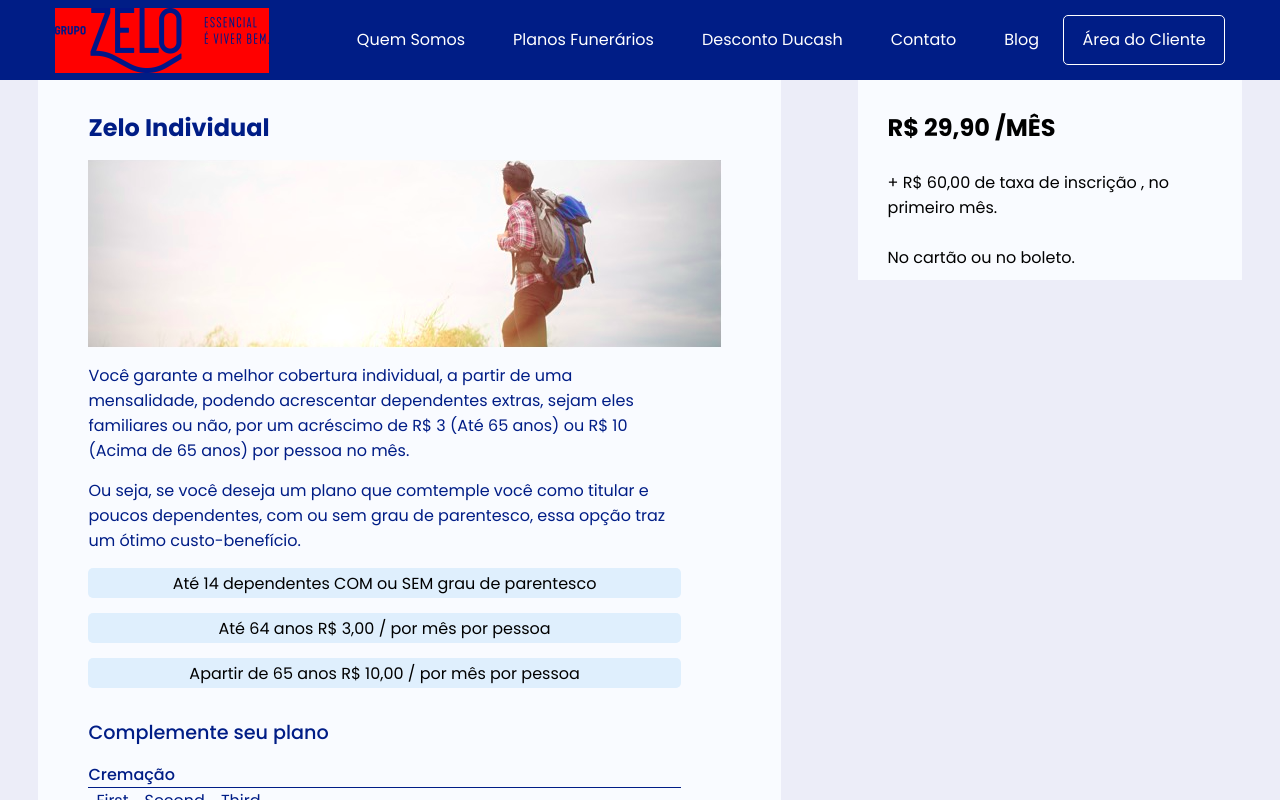
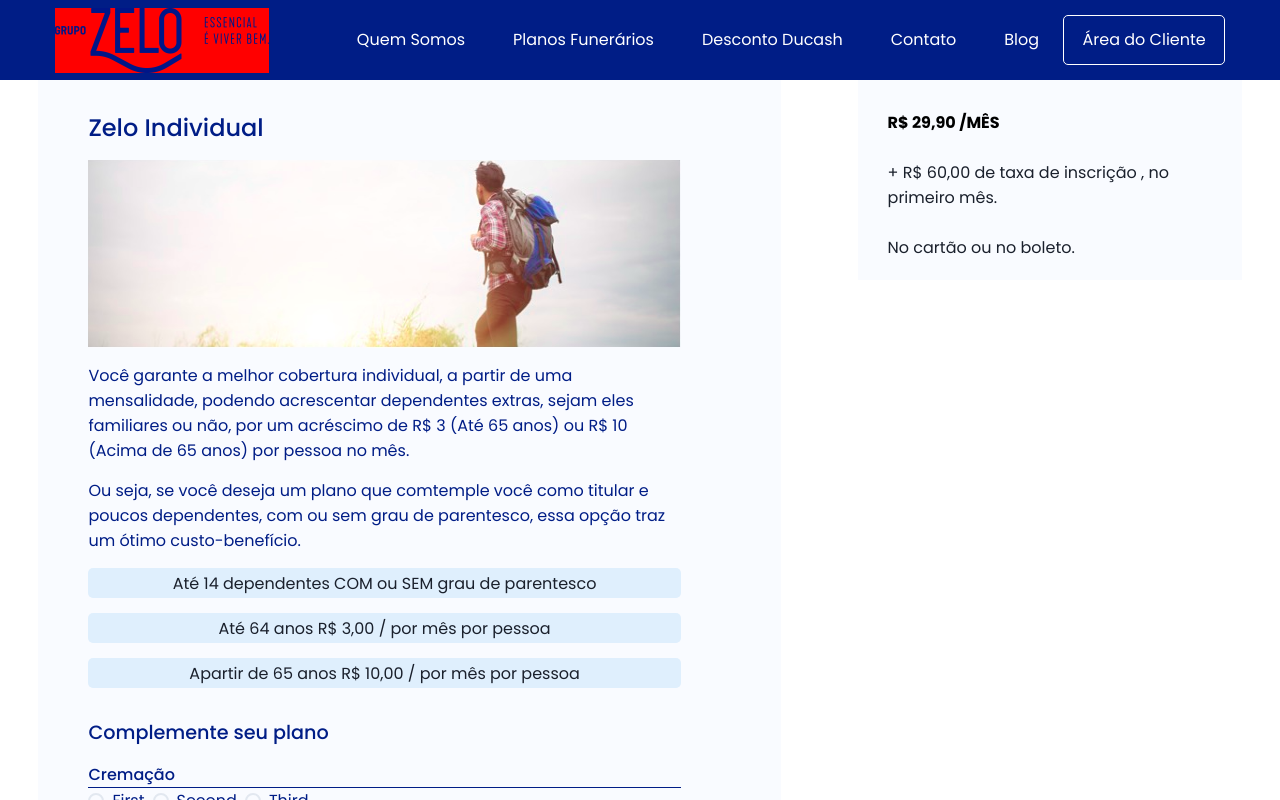
Before and after one commit to pedronazarito98/ProjetoDigital, a React (Create React App) app: page /ecommercePayment in a window 1280 px wide. Shown: the top 800 px of the page. Built offline with nearby package versions, Linux system fonts and the light colour scheme.

Commit message:
10/08 - 13:28 (Matheus Alves)

```diff
--- a/src/Components/EcommercePage/PaymentDescription/style.js
+++ b/src/Components/EcommercePage/PaymentDescription/style.js
@@ -1,6 +1,8 @@
 import styled from "styled-components";
 
-export const Title = styled.h2`
+export const Title = styled.div`
+    font-size: 1.5rem;
+    font-weight: 500;
     color: var(--blue);
 
     margin-bottom: 15px;
--- a/src/Components/EcommercePage/PaymentForm/index.js
+++ b/src/Components/EcommercePage/PaymentForm/index.js
@@ -1,6 +1,6 @@
 import { useState } from "react";
 import { Title, Content, Line } from "./style";
-import { Radio, RadioGroup, Stack } from "@chakra-ui/react";
+import { ChakraProvider, Radio, RadioGroup, Stack } from "@chakra-ui/react";
 
 export default function PaymentFormComponent(props) {
     const [value, setValue] = useState(1);
@@ -12,6 +12,7 @@
                 Cremação
                 <Line />
 
+                <ChakraProvider>
                     <RadioGroup onChange={setValue} value={value}>
                         <Stack direction="row">
                             <Radio value="1">First</Radio>
@@ -19,6 +20,7 @@
                             <Radio value="3">Third</Radio>
                         </Stack>
                     </RadioGroup>
+                </ChakraProvider>
 
                 Idade do Titular
                 <Line />
--- a/src/Components/LandingPage/Cards/index.js
+++ b/src/Components/LandingPage/Cards/index.js
@@ -1,4 +1,4 @@
-import { Card, Image, Text } from "./style";
+import { Card, Image, Title, Text } from "./style";
 import { plans } from "../../../Services/api";
 import title from "../../../Assets/LandingPage/title.png";
 
@@ -13,7 +13,7 @@
                     <Image src={title} alt={plan.title} />
                     <Image src={plan.img} alt={plan.title} style={{ marginLeft: -239, marginBottom: 23}}/>
 
-                    <h3 style={{ marginTop: -58, marginLeft: 35, color: "#101c85" }}>{plan.title}</h3>
+                    <Title>{plan.title}</Title>
 
                     <Text>
                         {plan.text}
--- a/src/Components/LandingPage/Cards/style.js
+++ b/src/Components/LandingPage/Cards/style.js
@@ -14,6 +14,16 @@
   margin-left: -30px;
 `;
 
+export const Title = styled.h3`
+  margin-top: -18.5%;
+  margin-left: 35px;
+  color: #101c85;
+
+  @media(max-width: 360px) {
+    margin-top: -21%;
+  }
+`;
+
 export const Text = styled.div`
   width: 100%;
   text-align: justify;
--- a/src/Components/LandingPage/Carousel/style.js
+++ b/src/Components/LandingPage/Carousel/style.js
@@ -6,12 +6,12 @@
   align-items: center;
 
   border-radius: 10px;
-  background-color: #fff;
+  background-color: #e1e3f5;
   padding: 10px;
 
   border-style:solid;
   border-width: 1px;
-  border-color: #e3e3ff;
+  border-color: #ccd1ff;
 
   transition: 0.25s;
 
--- a/src/Components/LandingPage/Formulario/index.jsx
+++ b/src/Components/LandingPage/Formulario/index.jsx
@@ -8,14 +8,12 @@
 export function Formulario() {
    const { handleChange, handleSubmit, values, errors } = useForm(validateInfo);
 
-
    useEffect(() => {
       const script = document.createElement("script");
       script.src = "https://d335luupugsy2.cloudfront.net/js/loader-scripts/21d8841a-20c5-4aa8-bba0-b43bd35c3461-loader.js";
       script.async = true
       document.body.appendChild(script);
    }, []);
-
 
    return (
       <>
--- a/src/Components/LandingPage/Formulario/styles.js
+++ b/src/Components/LandingPage/Formulario/styles.js
@@ -3,8 +3,6 @@
 export const WrapperForm = styled.form`
     width: 100%;
     max-width:700px;
-
-
 
     input {
 
--- a/src/Components/LandingPage/TextInfo/index.jsx
+++ b/src/Components/LandingPage/TextInfo/index.jsx
@@ -26,6 +26,7 @@
             <h2>
                 Quem vai amparar a sua família no momento mais dificil?
             </h2>
+
             <Button title='Descubra o plano ideal pra você'/>
         </ContainerText>
     )
--- a/src/Pages/LandingPage/index.js
+++ b/src/Pages/LandingPage/index.js
@@ -159,9 +159,10 @@
             <CarouselContainer>
                 <Carousel />
 
-                <Centralize style={{ marginTop: 30, marginBottom: 50 }}>
+                <Centralize style={{ marginRight: 15, marginTop: 20 }}>
                     <Button title='Descubra o plano ideal pra você' />
                 </Centralize>
+                <br/><br/>
             </CarouselContainer>
 
             {/***********************************************************
--- a/src/Pages/LandingPage/style.js
+++ b/src/Pages/LandingPage/style.js
@@ -164,7 +164,7 @@
 export const CarouselContainer = styled.div`
   display: flex;
   flex-direction: column;
-  background-color: #cbcbff;
+  background-color: #e1e3f5;
 
   padding-top: 50px;
   padding-left: 100px;
@@ -174,7 +174,7 @@
   border-bottom-right-radius: 15%;
 
   @media(max-width: 1024px) {
-    padding-left: 0px;
+    padding-left: 16px;
     padding-right: 0px;
   }
 `;
@@ -187,6 +187,7 @@
   flex-Direction: column;
   align-items: center;
   justify-content: center;
+
   color:#45536b;
 
   margin-top: 20px;
@@ -200,8 +201,6 @@
   align-items: center;
   justify-content: center;
 	flex-wrap: wrap;
-
-  // background-color: white;
 
   width: 100%;
   margin-top: 50px;
--- a/src/Style/global.css
+++ b/src/Style/global.css
@@ -39,7 +39,7 @@
 }
 
 h2 {
-    color: var(--textColor);
+    font: 'Poppins', sans-serif;
 }
 
 button {
```
Also changed, not shown: package.json (+5 -5 lines), 1 other file (tests, documents, lock files or other folders). Lines whose indentation alone changed are shown as unchanged.
